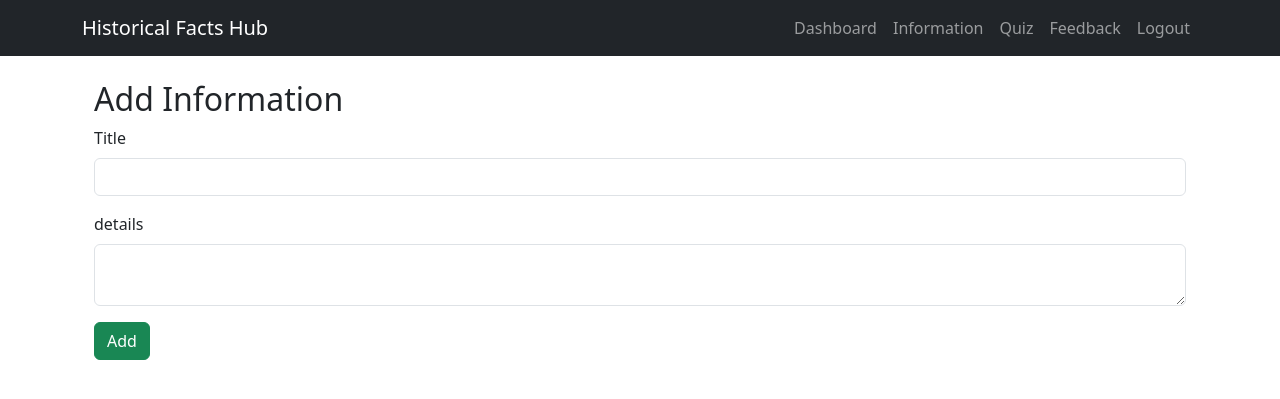
After one commit to Ankithamaryb/history-facts-hub, a Flask app: page /admin/add_information in a window 1280 px wide. The commit adds this page. Shown: the top 399 px of the page. Run offline with Flask 3, Linux system fonts and the light colour scheme; a user stored in the database is signed in.

Commit message:
Updated user login

```diff
--- a/app.py
+++ b/app.py
@@ -29,6 +29,12 @@ class Fact(db.Model):
     id = db.Column(db.Integer, primary_key=True)
     title = db.Column(db.String(200), nullable=False)
     description = db.Column(db.Text, nullable=False)
+
+class Information(db.Model):
+    id = db.Column(db.Integer, primary_key=True)
+    title = db.Column(db.String(200), nullable=False)
+    details = db.Column(db.Text, nullable=False)  # Ensure it's 'details', not 'content'
+
 
 @login_manager.user_loader
 def load_user(user_id):
@@ -102,7 +108,8 @@ def quiz():
 @app.route('/information')
 @login_required
 def information():
-    return render_template('information.html')
+    all_info = Information.query.all()  # Fetch all information from the database
+    return render_template('information.html', information=all_info)
 
 @app.route('/feedback')
 @login_required
@@ -135,15 +142,32 @@ def add_fact():
     if current_user.role != 'admin':
         flash("Unauthorized access!", "danger")
         return redirect(url_for('admin_dashboard'))
+
     if request.method == 'POST':
-        title = request.form['title']
-        description = request.form['description']
+        print("Form Data Received:", request.form)  # Debugging
+
+        title = request.form.get('title')
+        description = request.form.get('description')
+
+        if not title or not description:
+            flash("Title and Description are required!", "danger")
+            return redirect(url_for('add_fact'))
+
         new_fact = Fact(title=title, description=description)
         db.session.add(new_fact)
-        db.session.commit()
-        flash("Fact added successfully!", "success")
-        return redirect(url_for('manage_facts'))
+
+        try:
+            db.session.commit()
+            flash("Fact added successfully!", "success")
+        except Exception as e:
+            db.session.rollback()
+            flash("Error adding fact: " + str(e), "danger")
+            return redirect(url_for('add_fact'))
+
+        return redirect(url_for('manage_facts'))  # ✅ Redirect admin properly
+
     return render_template('admin/add_fact.html')
+
 
 @app.route('/admin/edit_fact/<int:id>', methods=['GET', 'POST'])
 @login_required
@@ -160,6 +184,7 @@ def edit_fact(id):
         return redirect(url_for('manage_facts'))
     return render_template('admin/edit_fact.html', fact=fact)
 
+
 @app.route('/admin/delete_fact/<int:id>', methods=['POST'])
 @login_required
 def delete_fact(id):
@@ -172,14 +197,70 @@ def delete_fact(id):
     flash("Fact deleted successfully!", "danger")
     return redirect(url_for('manage_facts'))
 
+
 @app.route('/admin/manage_information')
 @login_required
 def manage_information():
+    information_list = Information.query.with_entities(
+        Information.id, Information.title, Information.details
+    ).all()
+    return render_template('manage_information.html', information=information_list)  # ✅ Correct variable
+
+
+@app.route('/admin/add_information', methods=['GET', 'POST'])
+@login_required
+def add_information():
+    if current_user.role != 'admin':  # Only admins can add
+        flash("Unauthorized access!", "danger")
+        return redirect(url_for('manage_information'))
+
+    if request.method == 'POST':
+        title = request.form.get('title')  # Extract title
+        details = request.form.get('details')  # Extract details
+
+        if not title or not details:  # Ensure both fields exist
+            flash("Title and Details are required!", "danger")
+            return redirect(url_for('add_information'))
+
+        new_info = Information(title=title, details=details)
+        db.session.add(new_info)
+        db.session.commit()
+        flash("Information added successfully!", "success")
+        return redirect(url_for('manage_information'))
+
+    return render_template('admin/add_information.html')
+
+
+@app.route('/admin/edit_information/<int:id>', methods=['GET', 'POST'])
+@login_required
+def edit_information(id):
+    info = Information.query.get_or_404(id)  # ✅ Fetches info based on ID
+
+    if request.method == 'POST':
+        info.title = request.form['title']
+        info.details = request.form['details']
+        db.session.commit()
+        flash('Information updated successfully!', 'success')
+        return redirect(url_for('manage_information'))
+
+    return render_template('edit_information.html', info=info)  # ✅ Pass "info" correctly
+
+
+
+@app.route('/admin/delete_information/<int:id>', methods=['POST'])
+@login_required
+def delete_information(id):
     if current_user.role != 'admin':
         flash("Unauthorized access!", "danger")
         return redirect(url_for('admin_dashboard'))
 
-    return render_template('manage_information.html')
+    info = Information.query.get_or_404(id)
+    db.session.delete(info)
+    db.session.commit()
+    flash("Information deleted successfully!", "danger")
+    return redirect(url_for('manage_information'))
+
+
 @app.route('/admin/manage_quiz')
 @login_required
 def manage_quiz():
--- /dev/null
+++ b/templates/admin/add_information.html
@@ -0,0 +1,18 @@
+{% extends "base.html" %}
+
+{% block content %}
+<div class="container mt-4">
+    <h2>Add Information</h2>
+    <form method="POST">
+        <div class="mb-3">
+            <label class="form-label">Title</label>
+            <input type="text" class="form-control" name="title" required>
+        </div>
+        <div class="mb-3">
+            <label class="form-label">details</label>
+            <textarea class="form-control" name="details" required></textarea>
+        </div>
+        <button type="submit" class="btn btn-success">Add</button>
+    </form>
+</div>
+{% endblock %}
--- a/templates/base.html
+++ b/templates/base.html
@@ -27,6 +27,20 @@
         </div>
     </nav>
 
+    <!-- Flash Messages (ONLY ONE BLOCK) -->
+    <div class="container mt-3">
+        {% with messages = get_flashed_messages(with_categories=true) %}
+            {% if messages %}
+                {% for category, message in messages %}
+                    <div class="alert alert-{{ category }} alert-dismissible fade show" role="alert">
+                        {{ message }}
+                        <button type="button" class="btn-close" data-bs-dismiss="alert" aria-label="Close"></button>
+                    </div>
+                {% endfor %}
+            {% endif %}
+        {% endwith %}
+    </div>
+
     <!-- Page Content -->
     <div class="container mt-4">
         {% block content %}
```
Also changed, not shown: templates/admin/add_fact.html (+6 -3 lines), templates/edit_information.html (added, +18 -0 lines), templates/information.html (+23 -0 lines), templates/manage_information.html (+31 -0 lines), instance/historical_facts.db, templates/admin/delete_information.html (added).
